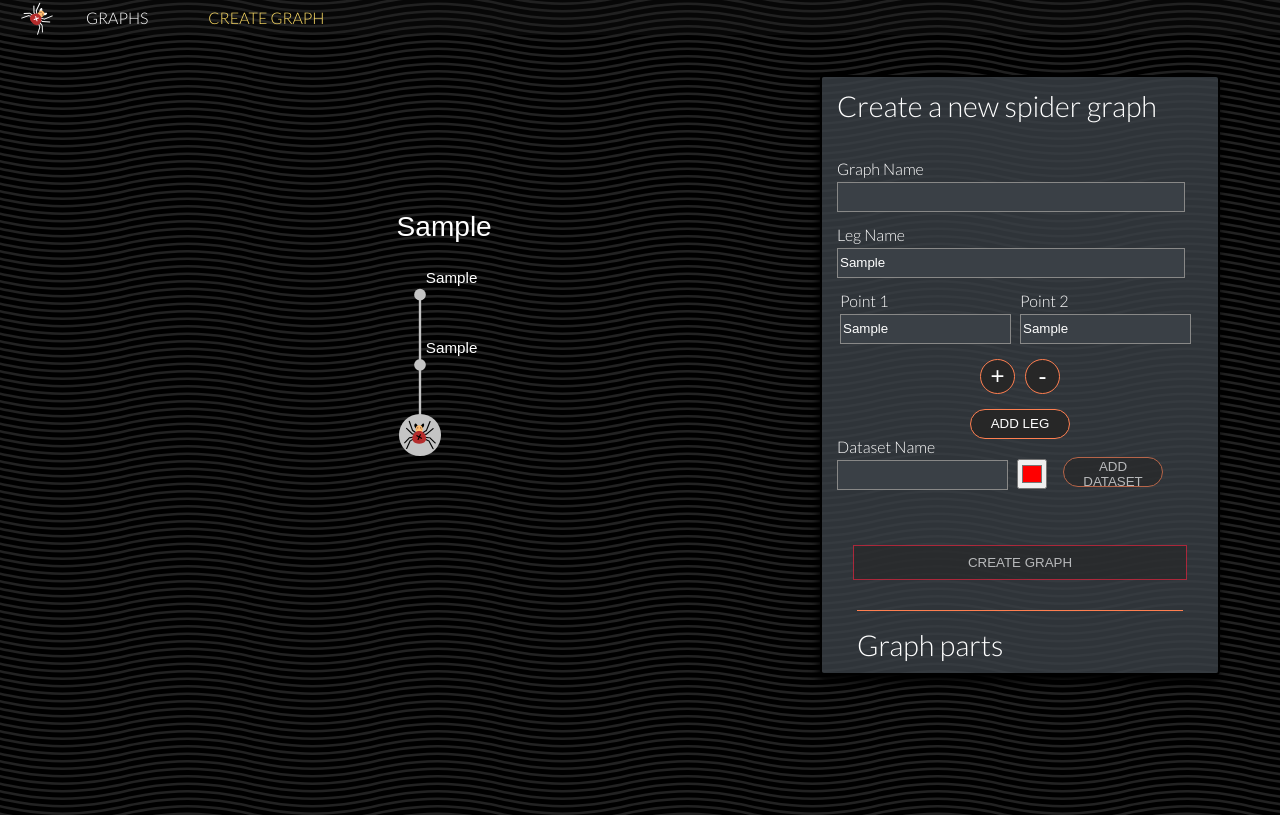
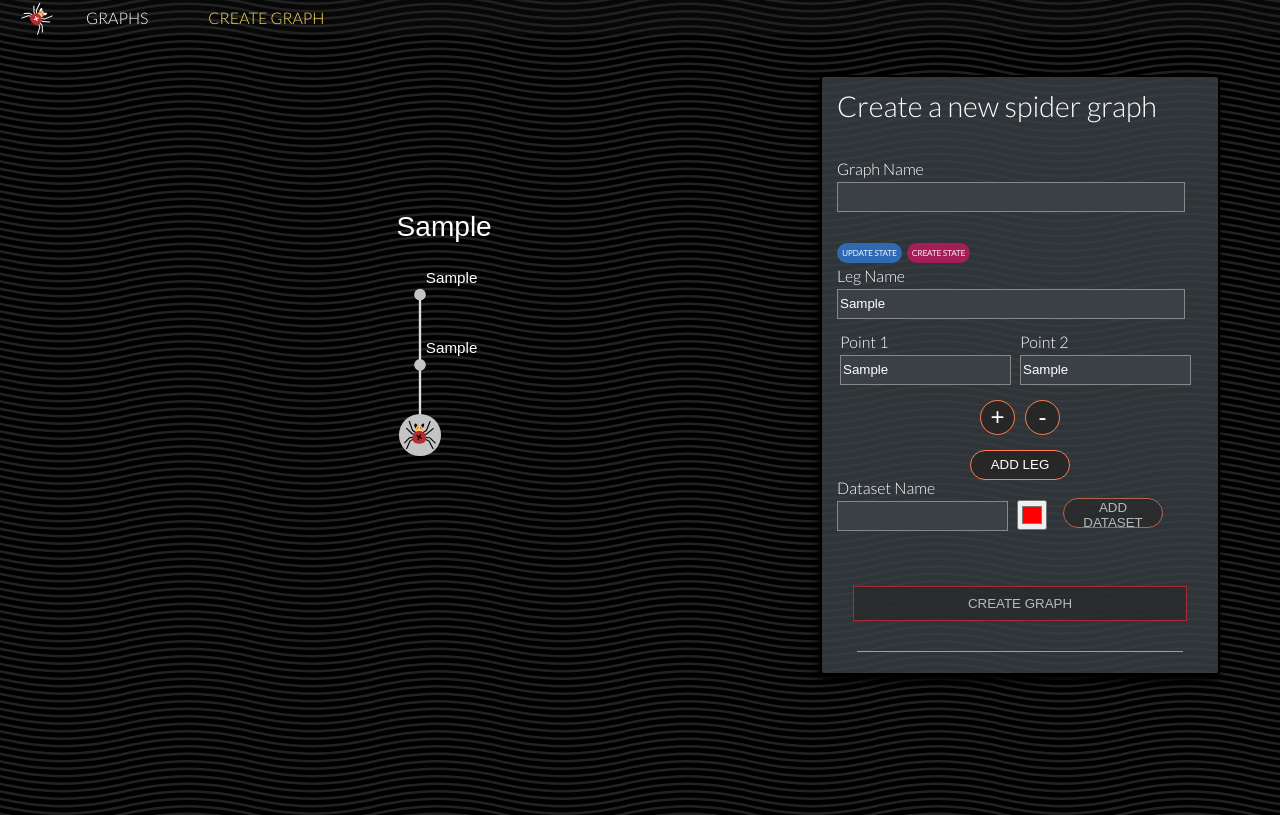
Before and after one commit to SpiderGraph/FE, a React (Create React App) app: page /create-graph in a window 1280 px wide. Both pictures are taken after typing "Sample", "Sample", "Sample" into the empty fields and a click on the button "ADD LEG". Built offline with nearby package versions, Linux system fonts and the light colour scheme.

Commit message:
update started

```diff
--- a/src/components/dispatch-graph/DispatchGraph.tsx
+++ b/src/components/dispatch-graph/DispatchGraph.tsx
@@ -1,4 +1,4 @@
-import React, { FunctionComponent, useState } from 'react'
+import React, { FunctionComponent, useState, useEffect } from 'react'
 // styles
 import './styles.scss'
 // components
@@ -15,25 +15,28 @@ const DispatchGraph: FunctionComponent<Props> = ({graphName, legs}) => {
     const [arrLegs, setArrLegs] = useState(legs)
     const [datasets, setDatasets] = useState<DataSet[]>([])
     const [pointFields, setPointFields] = useState(2)
+    const [currentLeg, setCurrentLeg] = useState<number>()
 
-
-    function handleGraphName(graphName: string){
-        setName(graphName)
+    function handleLeg(leg: number){
+        setCurrentLeg(leg)
     }
-
-    function handleLegs(graphLegs: Leg[]){
-        setArrLegs(graphLegs)
-    }
-
-    function handleDatasets(dataset: DataSet){
-        setDatasets([...datasets, dataset])
-    }
-
+    useEffect(() =>{
+        if(typeof currentLeg === 'number' && arrLegs[currentLeg].points.length > 0){
+            setPointFields(arrLegs[currentLeg].points.length)
+        }
+    }, [currentLeg])
 
     return (
         <div className="dispatch-graph">
-            <Graph graphName={name} legs={arrLegs} dataSets={datasets}/>
+            <Graph
+                graphName={name}
+                legs={arrLegs}
+                dataSets={datasets}
+                handleLeg={handleLeg}
+            />
             <GraphForm
+                setCurrentLeg={setCurrentLeg}
+                currentLeg={currentLeg}
                 graphName={name}
                 pointFields={pointFields}
                 setPointFields={setPointFields}
--- a/src/components/graph-forms/GraphForm.tsx
+++ b/src/components/graph-forms/GraphForm.tsx
@@ -7,7 +7,7 @@ import '../form-parts/form-container.scss'
 import * as Yup from 'yup';
 import {withFormik, Form, Field, FormikProps} from 'formik'
 import LegForm, {Props as LegProps}  from './LegForm';
-import { Graph as GraphType} from '../../store/graph/types';
+import { Graph as GraphType, Leg as LegType} from '../../store/graph/types';
 // redux
 import {connect, ConnectedProps} from 'react-redux'
 import {thunkCreateGraph as createGraph} from '../../store/graph/thunk'
@@ -42,6 +42,8 @@ const InnerForm:FunctionComponent<Props & FormikProps<FormValues>>  = (props) =>
         updateDatasets,
         errors,
         touched,
+        currentLeg,
+        setCurrentLeg
     } = props
 
     return (
@@ -58,6 +60,8 @@ const InnerForm:FunctionComponent<Props & FormikProps<FormValues>>  = (props) =>
                         />
                     </label>
                     <LegForm
+                    setCurrentLeg={setCurrentLeg}
+                    currentLeg={currentLeg}
                     pointFields={pointFields}
                     setPointFields={setPointFields}
                     legs={legs}
--- a/src/components/graph-forms/LegForm.tsx
+++ b/src/components/graph-forms/LegForm.tsx
@@ -1,4 +1,4 @@
-import React, { FunctionComponent, useState } from 'react'
+import React, { FunctionComponent, useState, useEffect } from 'react'
 // form
 import * as Yup from 'yup';
 import { withFormik, FormikProps, Form, Field } from 'formik';
@@ -6,6 +6,7 @@ import { withFormik, FormikProps, Form, Field } from 'formik';
 import '../form-parts/fields.scss'
 import '../form-parts/buttons.scss'
 import '../form-parts/form-container.scss'
+import './leg-styles.scss'
 // types
 import { Leg as LegType, DataSet as DataSetType, Point as PointType} from '../../store/graph/types';
 // utils
@@ -30,6 +31,9 @@ export type Props = {
 
     datasets: DataSetType[],
     updateDatasets(dataset: DataSetType[]): void,
+
+    currentLeg: number | undefined,
+    setCurrentLeg(i: number | undefined):void,
 }
 
 let POINTS_LIMIT = 4
@@ -43,9 +47,28 @@ const InnerForm:FunctionComponent<Props & FormikProps<FormValues>> = ({
         setPointFields,
         touched,
         errors,
+        currentLeg,
+        setFieldValue,
+        resetForm,
+        legs
     }) => {
 
+    useEffect(() => {
+        console.log('curent leg ', currentLeg)
+        resetForm()
+        if(typeof currentLeg === 'number' && legs[currentLeg].legName.length > 0){
+            setFieldValue('legName', legs[currentLeg].legName)
+            legs[currentLeg].points.forEach((item, index) => setFieldValue(`pointName${index + 1}`, item.pointName))
+        }
+    }, [currentLeg])
+
     return (
+        <>
+        <div className="states-container">
+            <span className="update-state">Update state</span>
+            <span className="create-state">Create state</span>
+        </div>
+
         <Form className="center">
             {/* leg field */}
             <label htmlFor="leg-name" className="label  whole-width">
@@ -58,7 +81,7 @@ const InnerForm:FunctionComponent<Props & FormikProps<FormValues>> = ({
             </label>
             {/* point fields */}
             <div className="flex-wrap">
-                {range(POINTS_LIMIT).map(point =>
+                {range(pointFields).map(point =>
                     <label
                         htmlFor={`point-name`+ (point+1)}
                         className="label"
@@ -90,9 +113,10 @@ const InnerForm:FunctionComponent<Props & FormikProps<FormValues>> = ({
            {/* submit */}
             <button className="btn-secondary button-metal"
                 type="submit">
-                ADD LEG
+                    {typeof currentLeg === 'number' ? 'UPDATE LEG' : "ADD LEG"}
             </button>
         </Form>
+        </>
     )
 }
 
@@ -118,6 +142,7 @@ const LegForm = withFormik<MyFormProps & Props, FormValues>({
         pointName1: Yup.string().required('Please enter a point name')
     }),
     handleSubmit: (values, {props}) => {
+
         // helper function for telling the compiler the obj argument will be a collection of string/value (string/any) pairs
         const _getKeyValue_ = (key: string) => (obj: Record<string, string>) => obj[key];
         // form points array
@@ -127,7 +152,7 @@ const LegForm = withFormik<MyFormProps & Props, FormValues>({
                 pointName: keyVal
             }
         }).filter(item => item.pointName.length > 0)
-        console.log('BLA',newPoints)
+
         // form a new leg
         let newLeg:LegType = {
             legName: values.legName,
@@ -136,6 +161,15 @@ const LegForm = withFormik<MyFormProps & Props, FormValues>({
         }
         // copy legs array from a parent state
         let newLegs:LegType[] = props.legs.slice()
+
+        if(typeof props.currentLeg === 'number'){
+            let rotation = newLegs[props.currentLeg].rotation
+            newLeg.rotation = rotation
+            newLegs[props.currentLeg] = newLeg
+            props.setLegs(newLegs)
+            props.setCurrentLeg(undefined)
+            props.setPointFields(2)
+        }else{
             //  add a new leg to array of legs
             newLegs.push(newLeg)
 
@@ -155,7 +189,7 @@ const LegForm = withFormik<MyFormProps & Props, FormValues>({
                 return datasets.map(ds => ({...ds, points: generatePolygon(legs, ds.radius)}))
             }
             props.updateDatasets(generateDatasets(props.datasets, newLegs))
-
+        }
     }
 })(InnerForm)
 
--- /dev/null
+++ b/src/components/graph-forms/leg-styles.scss
@@ -0,0 +1,29 @@
+@mixin chip {
+    border-radius: 20px;
+    padding: 5px;
+    margin-right: 5px;
+    font-size: .5rem;
+    font-weight: bold;
+}
+
+.states-container{
+    color: white;
+    margin: 15px 0 10px 0;
+    text-transform: uppercase;
+
+    .update-state{
+        @include chip();
+        background: rgba(48, 113, 199, 0.863);
+        &:hover, &:active{
+            background: rgba(25, 88, 172, 0.911);
+        }
+
+    }
+    .create-state{
+        @include chip();
+        background: rgba(211, 20, 100, 0.719);
+        &:hover, &:active{
+            background: rgba(155, 15, 73, 0.932);
+        }
+    }
+}
--- a/src/components/graph-leg/Leg.tsx
+++ b/src/components/graph-leg/Leg.tsx
@@ -14,6 +14,7 @@ type Props = LegType & {
 
 const Leg: FunctionComponent<Props> = ({rotation = 30, points, graphParams, legName}) => {
     const [name, setName] = useState('')
+    const [hover, setHover] = useState('#e0dddd')
     let xAxis = graphParams.width / 2
     let yAxis = graphParams.height / 2
 
@@ -22,13 +23,18 @@ const Leg: FunctionComponent<Props> = ({rotation = 30, points, graphParams, legN
     let position = xAxis // position for points, the bigger is number the closer is a point
 
     return (
-        <g transform={`rotate(${rotation}  ${xAxis} ${yAxis})`} style={{transition: `all 0.5s ease-out`}}>
+        <g transform={`rotate(${rotation}  ${xAxis} ${yAxis})`}
+            style={{transition: `all 0.5s ease-out`}}
+            onMouseOver={() => setHover('coral')}
+            onMouseLeave={() => setHover('white')}
+        >
             {points.map((item, index) => {
                 position -= 60 // decrement the position to ship point
             return(
                 <g>
                     <line x1={xAxis} y1={position} x2={xAxis} y2={position + step - radius}
-                        stroke="#C4C4C4" strokeWidth="2" strokeLinecap="round"
+                        strokeLinecap="round"
+                        style={{strokeWidth: 2, stroke: hover, cursor: 'pointer'}}
                     />
                     <text x={xAxis + 5} y={position - 10} transform={`rotate(-${rotation} ${xAxis} ${position})`} className="svg-font">
                         {item.pointName.length > 0 ? item.pointName : 'Point'}
--- a/src/components/graph-list/GraphList.tsx
+++ b/src/components/graph-list/GraphList.tsx
@@ -4,9 +4,16 @@ import './styles.scss'
 import {Props as FormProps}  from '../graph-forms/LegForm';
 
 type Props = {
+    pointFields: number,
+    setPointFields(n:number):void;
+
     legs: Leg[],
+    setLegs(graphLegs: Leg[]): void,
+
     datasets: DataSet[],
-} & FormProps
+    updateDatasets(dataset: DataSet[]): void,
+
+}
 
 const GraphList:FunctionComponent<Props> = ({legs, datasets, setLegs, updateDatasets}) => {
     const [acc, setAcc] = useState({acc1: true, acc2: true})
--- a/src/components/graph/Graph.tsx
+++ b/src/components/graph/Graph.tsx
@@ -10,15 +10,27 @@ import Spider from '../svg/Spider'
 
 type Props = GraphType & {
     allowDataset?: Boolean,
+    handleLeg?: (leg: number) => void
 }
 export let GRAPH_WIDTH = 650
 export let GRAPH_HEIGTH = 650
 
-const Graph: FunctionComponent<Props> = ({graphName, legs, dataSets, allowDataset = true}) => {
+const Graph: FunctionComponent<Props> = ({
+    graphName,
+    legs,
+    dataSets,
+    allowDataset = true,
+    handleLeg
+    }) => {
     const [name, setName] = useState(graphName)
     let graphWidth =  GRAPH_WIDTH
     let graphHeight = GRAPH_HEIGTH
 
+    function setLeg(leg: number):void{
+        if(handleLeg){
+            handleLeg(leg)
+        }
+    }
 
     return (
         <div className="graph">
@@ -47,12 +59,15 @@ const Graph: FunctionComponent<Props> = ({graphName, legs, dataSets, allowDatase
 
                 <g>
                 {legs.map((leg, index) =>
+                <a style={{display: 'block'}} onClick={() => setLeg(index)} >
                      <Leg key={index}
                             rotation={leg.rotation}
                             legName={leg.legName}
                             points={leg.points}
                             graphParams={{width: graphWidth, height: graphHeight}}
                         />
+                </a>
+
                 )}
                 </g>
 
--- a/src/components/pages/GraphsPage.tsx
+++ b/src/components/pages/GraphsPage.tsx
@@ -35,7 +35,6 @@ const GraphsPage: FunctionComponent<Props> = ({graphs, thunkGetGraphs}) => {
                     <Graph graphName={graph.graphName}
                         allowDataset={false}
                         legs={graph.legs}
-
                         dataSets={graph.dataSets}/>}>
                 </Card>
             )}
```
Also changed, not shown: src/components/form-parts/buttons.scss (line endings or trailing spaces), src/components/graph-leg/styles.scss (line endings or trailing spaces). Lines whose indentation alone changed are shown as unchanged.
